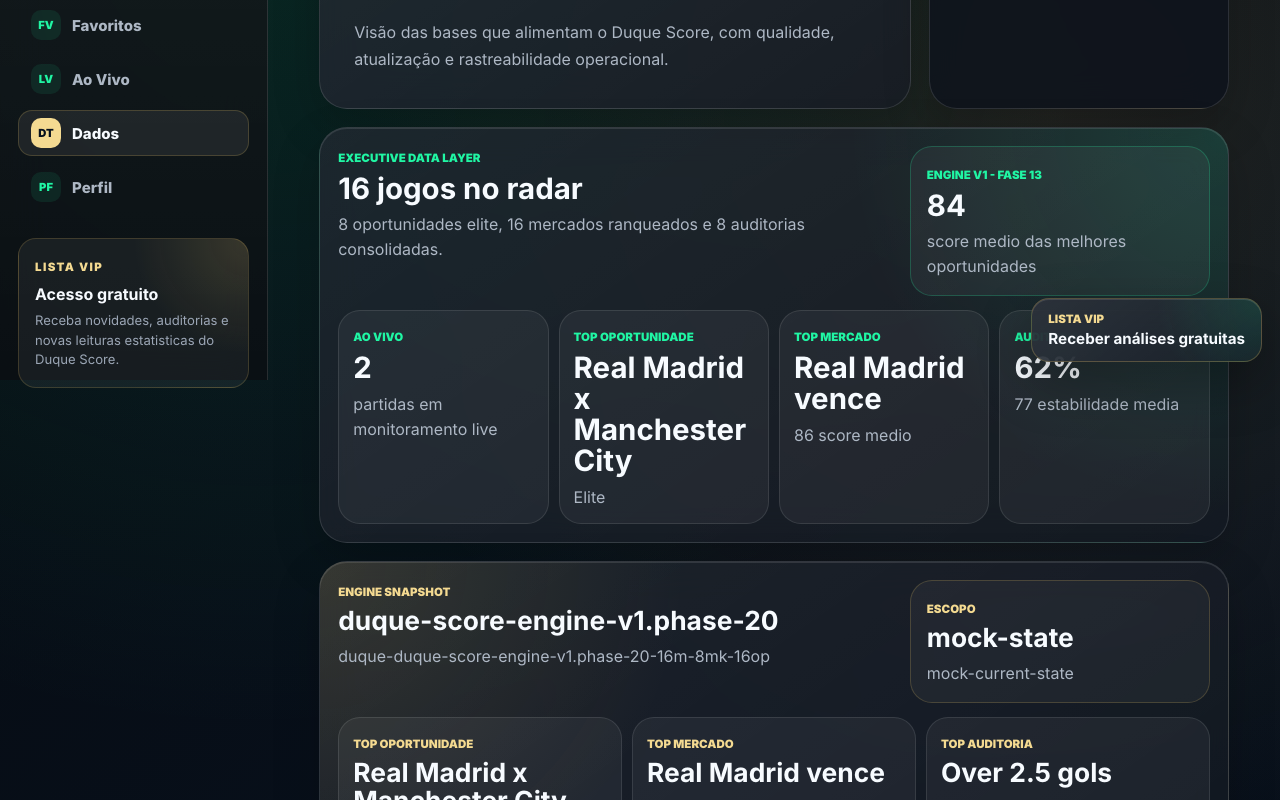
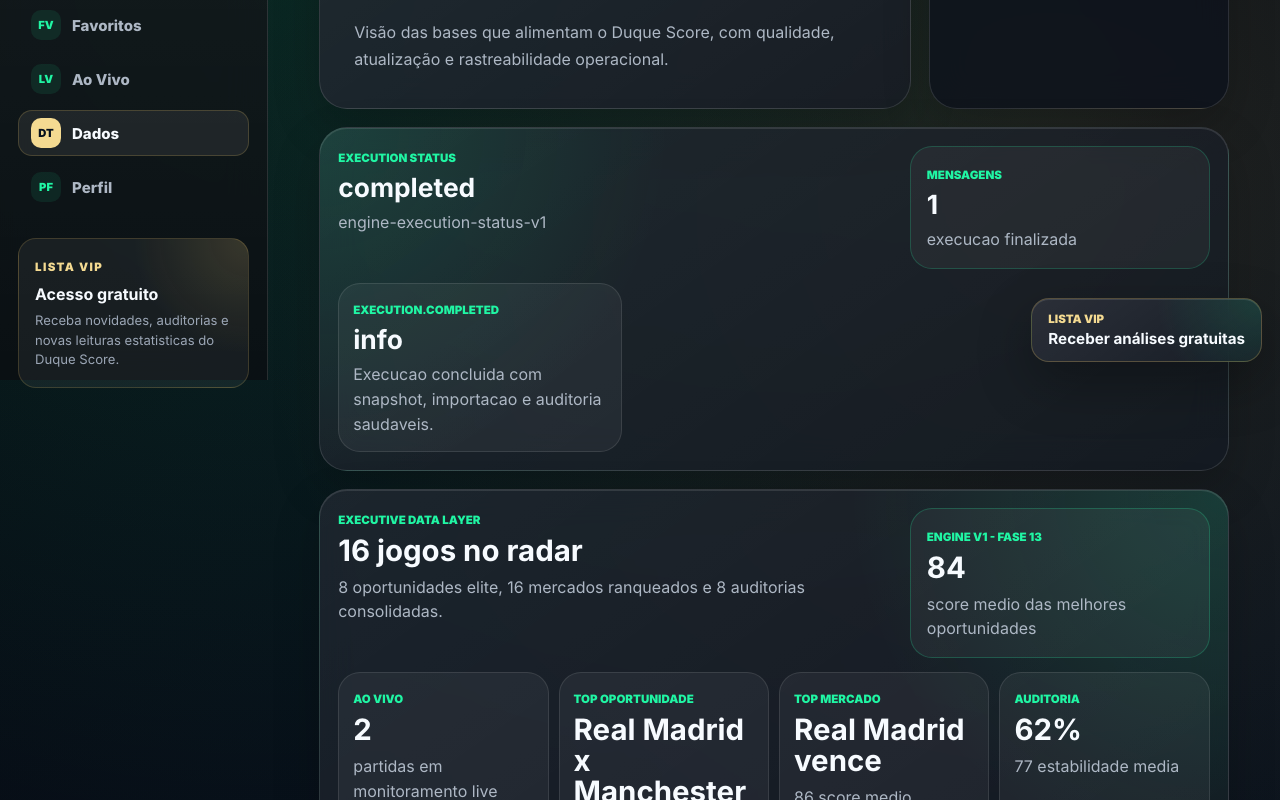
Before and after one commit to duqueroleta/DuqueSports-Codex, a React (Vite) app: page /dados in a window 1280 px wide. Shown: the part 420-1220 px from the top of the page. Built offline with nearby package versions, Linux system fonts and the light colour scheme.

Commit message:
Add engine execution status contract

```diff
--- a/src/engine/core/contracts.js
+++ b/src/engine/core/contracts.js
@@ -41,6 +41,6 @@
  * @property {string[]} explanation
  */
 
-const ENGINE_VERSION = 'duque-score-engine-v1.phase-20';
+const ENGINE_VERSION = 'duque-score-engine-v1.phase-21';
 
 export { ENGINE_VERSION };
--- a/src/engine/pipeline/EngineExecutionPipeline.js
+++ b/src/engine/pipeline/EngineExecutionPipeline.js
@@ -10,6 +10,7 @@ import {
   saveEngineSnapshot,
 } from '../snapshot/EngineSnapshotRepository.js';
 import { runEngineSnapshotService } from '../snapshot/EngineSnapshotService.js';
+import { resolveExecutionStatus } from './EngineExecutionStatusService.js';
 
 function runEngineExecutionPipeline({ matches, markets, batchAnalysis }) {
   const executiveDashboard = runExecutiveDashboardService({ matches, markets, batchAnalysis });
@@ -20,10 +21,12 @@ function runEngineExecutionPipeline({ matches, markets, batchAnalysis }) {
   const exportedSnapshotJson = exportEngineSnapshotToJson(persistedSnapshot);
   const importedSnapshotEnvelope = importEngineSnapshotFromJson(exportedSnapshotJson);
   const auditLog = runEngineAuditLogService({ snapshot: engineSnapshot, importedSnapshotEnvelope });
+  const executionStatus = resolveExecutionStatus({ persistedSnapshot, importedSnapshotEnvelope, auditLog });
 
   return {
     model: 'engine-execution-pipeline-v1',
-    status: auditLog.health === 'critical' ? 'blocked' : 'completed',
+    status: executionStatus.status,
+    executionStatus,
     batchAnalysis,
     executiveDashboard,
     engineSnapshot,
--- /dev/null
+++ b/src/engine/pipeline/EngineExecutionStatusService.js
@@ -0,0 +1,64 @@
+const ENGINE_EXECUTION_STATUS_MODEL = 'engine-execution-status-v1';
+
+function createExecutionMessage({ code, severity = 'info', text }) {
+  return {
+    code,
+    severity,
+    text,
+  };
+}
+
+function resolveExecutionStatus({ persistedSnapshot, importedSnapshotEnvelope, auditLog }) {
+  const messages = [];
+
+  if (!persistedSnapshot) {
+    messages.push(createExecutionMessage({
+      code: 'snapshot.persistence.missing',
+      severity: 'error',
+      text: 'Snapshot nao foi persistido durante a execucao.',
+    }));
+  }
+
+  if (!importedSnapshotEnvelope?.schemaValidation?.valid) {
+    messages.push(createExecutionMessage({
+      code: 'snapshot.schema.invalid',
+      severity: 'error',
+      text: 'Snapshot importado nao passou pela validacao de schema.',
+    }));
+  }
+
+  if (importedSnapshotEnvelope?.migration?.migrated) {
+    messages.push(createExecutionMessage({
+      code: 'snapshot.migration.applied',
+      severity: 'warning',
+      text: 'Snapshot legado foi migrado para a versao atual do engine.',
+    }));
+  }
+
+  if (auditLog?.health === 'critical') {
+    messages.push(createExecutionMessage({
+      code: 'audit.health.critical',
+      severity: 'error',
+      text: 'Auditoria encontrou falha critica na execucao.',
+    }));
+  }
+
+  if (!messages.length) {
+    messages.push(createExecutionMessage({
+      code: 'execution.completed',
+      text: 'Execucao concluida com snapshot, importacao e auditoria saudaveis.',
+    }));
+  }
+
+  const hasError = messages.some((message) => message.severity === 'error');
+  const hasWarning = messages.some((message) => message.severity === 'warning');
+
+  return {
+    model: ENGINE_EXECUTION_STATUS_MODEL,
+    status: hasError ? 'blocked' : hasWarning ? 'partial' : 'completed',
+    isTerminal: true,
+    messages,
+  };
+}
+
+export { ENGINE_EXECUTION_STATUS_MODEL, resolveExecutionStatus };
--- a/src/pages/DataPage.jsx
+++ b/src/pages/DataPage.jsx
@@ -57,6 +57,7 @@ function DataPage() {
   const exportedSnapshotJson = engineExecution?.exportedSnapshotJson ?? '';
   const importedSnapshotEnvelope = engineExecution?.importedSnapshotEnvelope ?? null;
   const auditLog = engineExecution?.auditLog ?? null;
+  const executionStatus = engineExecution?.executionStatus ?? null;
   const filteredSources = sources.filter((source) => itemMatchesSearch(source, searchTerm));
 
   return (
@@ -77,6 +78,33 @@ function DataPage() {
           <p>bases principais em estado saudável</p>
         </aside>
       </section>
+
+      {executionStatus ? (
+        <section className="engine-status-panel" aria-label="Status padronizado da execucao do engine">
+          <div className="engine-status-header">
+            <div>
+              <span>Execution Status</span>
+              <strong>{executionStatus.status}</strong>
+              <p>{executionStatus.model}</p>
+            </div>
+            <aside>
+              <span>Mensagens</span>
+              <strong>{executionStatus.messages.length}</strong>
+              <p>{executionStatus.isTerminal ? 'execucao finalizada' : 'execucao em andamento'}</p>
+            </aside>
+          </div>
+
+          <div className="engine-status-grid">
+            {executionStatus.messages.map((message) => (
+              <article key={message.code}>
+                <span>{message.code}</span>
+                <strong>{message.severity}</strong>
+                <p>{message.text}</p>
+              </article>
+            ))}
+          </div>
+        </section>
+      ) : null}
 
       {executiveDashboard ? (
         <section className="executive-dashboard" aria-label="Painel executivo de dados globais">
--- a/src/styles/page-data.css
+++ b/src/styles/page-data.css
@@ -18,7 +18,8 @@
 .engine-snapshot-panel,
 .snapshot-persistence-panel,
 .snapshot-json-panel,
-.engine-audit-panel {
+.engine-audit-panel,
+.engine-status-panel {
   border: 1px solid var(--color-line);
   border-radius: var(--radius-xl);
   background:
@@ -77,6 +78,69 @@
   gap: 14px;
   width: min(1240px, 100%);
   margin: 18px auto 0;
+}
+
+.engine-status-panel {
+  width: min(1240px, 100%);
+  margin: 18px auto 0;
+  padding: 18px;
+  border-radius: var(--radius-xl);
+  background:
+    radial-gradient(circle at top left, rgba(32, 246, 164, 0.13), transparent 36%),
+    linear-gradient(145deg, rgba(255, 255, 255, 0.075), rgba(255, 255, 255, 0.025)),
+    rgba(12, 18, 28, 0.72);
+}
+
+.engine-status-header {
+  display: grid;
+  grid-template-columns: minmax(0, 1fr) minmax(220px, 300px);
+  gap: 16px;
+  align-items: stretch;
+  margin-bottom: 14px;
+}
+
+.engine-status-header aside {
+  min-width: 0;
+  padding: 16px;
+  border: 1px solid rgba(32, 246, 164, 0.2);
+  border-radius: var(--radius-lg);
+  background: rgba(255, 255, 255, 0.045);
+}
+
+.engine-status-panel span {
+  color: var(--color-neon);
+  font-size: 0.72rem;
+  font-weight: 950;
+  text-transform: uppercase;
+}
+
+.engine-status-panel strong {
+  display: block;
+  margin-top: 8px;
+  color: var(--color-white);
+  font-size: clamp(1.15rem, 2.1vw, 1.65rem);
+  line-height: 1.08;
+  overflow-wrap: anywhere;
+}
+
+.engine-status-panel p {
+  margin: 8px 0 0;
+  color: #aeb8c5;
+  line-height: 1.55;
+}
+
+.engine-status-grid {
+  display: grid;
+  grid-template-columns: repeat(3, minmax(0, 1fr));
+  gap: 10px;
+}
+
+.engine-status-grid article {
+  min-width: 0;
+  padding: 14px;
+  border: 1px solid rgba(255, 255, 255, 0.1);
+  border-radius: var(--radius-lg);
+  background: rgba(255, 255, 255, 0.05);
 }
 
 .executive-dashboard {
@@ -410,7 +474,9 @@
   .snapshot-json-header,
   .snapshot-json-grid,
   .engine-audit-header,
-  .engine-audit-grid {
+  .engine-audit-grid,
+  .engine-status-header,
+  .engine-status-grid {
     grid-template-columns: 1fr;
   }
 }
```
Also changed, not shown: 2 other files (tests, documents, lock files or other folders).
